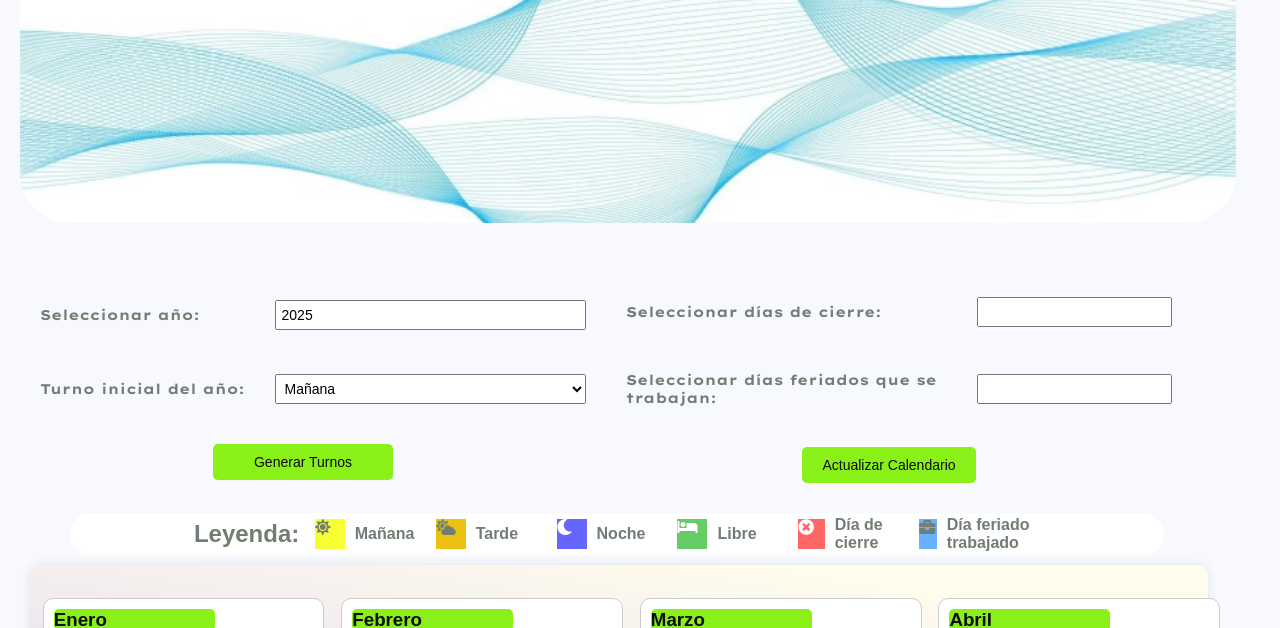
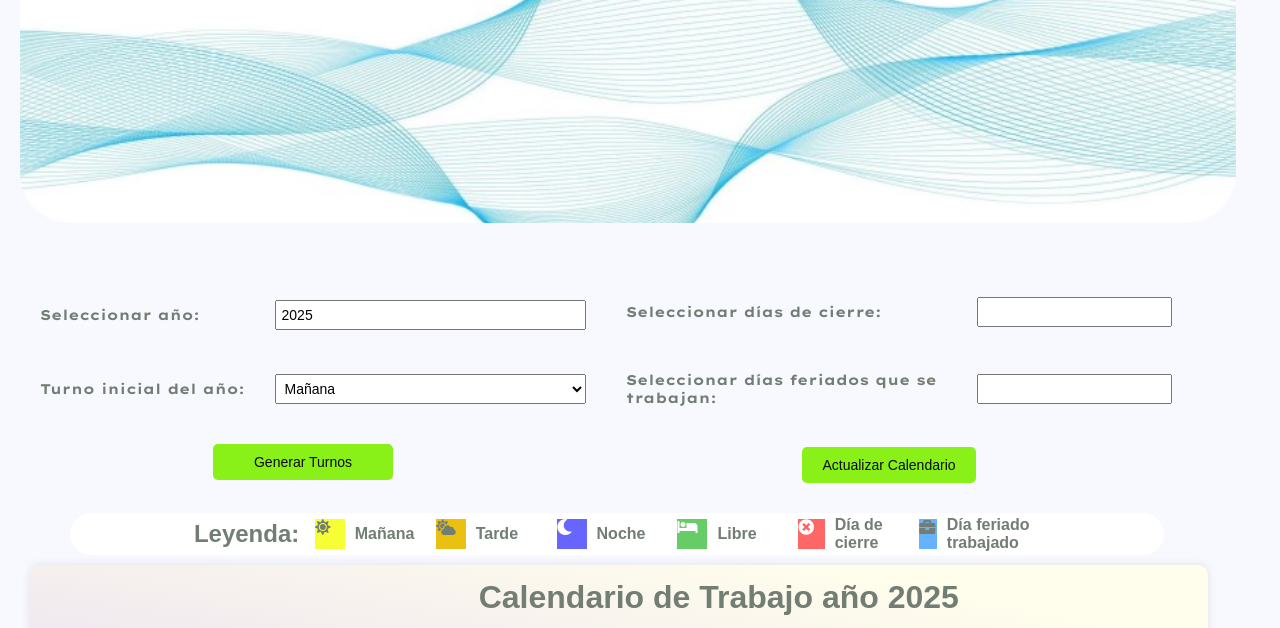
Before and after one commit to hermesa14/CalendarioTrabajo, a website: page index.html in a window 1280 px wide. Shown: the part 127-755 px from the top of the page. Drawn offline with nearby package versions, Linux system fonts and the light colour scheme.

Commit message:
Add calendar title element and update styling

```diff
--- a/index.html
+++ b/index.html
@@ -47,6 +47,7 @@
         <h4><i class="fas fa-briefcase icon working-holiday"></i> Día feriado trabajado</h4></p>
     </div>
     <div class="calendar-container print-calendar">
+        <h4 id="calendar-title"></h4> <!-- Added title element -->
         <div id="calendar">
             <!-- Contenido del calendario -->
         </div>
--- a/index.js
+++ b/index.js
@@ -28,6 +28,11 @@ document.addEventListener('DOMContentLoaded', () => {
 
    function createCalendar(year) {
        calendarContainer.innerHTML = '';
+
+       // Set the title with the selected year
+       const title = document.getElementById('calendar-title');
+       title.textContent = `Calendario de Trabajo año ${year}`;
+
        const months = [
            'Enero', 'Febrero', 'Marzo', 'Abril', 'Mayo', 'Junio',
            'Julio', 'Agosto', 'Septiembre', 'Octubre', 'Noviembre', 'Diciembre'
--- a/style.css
+++ b/style.css
@@ -113,6 +113,12 @@ body {
     margin-top: 20px;
     width: 90%;
 }
+#calendar-title {
+    padding: 1px 1px 1px 1px;
+    grid-column:  2;
+    font-size: 2em;
+    text-align: center;
+   }
 .month {
     border: 1px solid #ccc;
     padding: 10px;
@@ -243,15 +249,18 @@ button:hover {
         width: 100%;
         height: auto;
         font-size: 0.8em; /* Reducir el tamaño de la fuente para ajustar más contenido en una página */
-        padding: 40px 1px 2px 20px;
+        padding: 10px 1px 2px 20px;
     }
+    #calendar-title {
+        visibility: visible;
+        font-size: 1em;
+        }
     .month {
         border: 1px solid #ccc;
         gap: 1px;
         border-radius: 10px;
         background-color: #fff;
         width: 90%;
-
     }
     .month h3 {
         padding-right: 3px;
```
